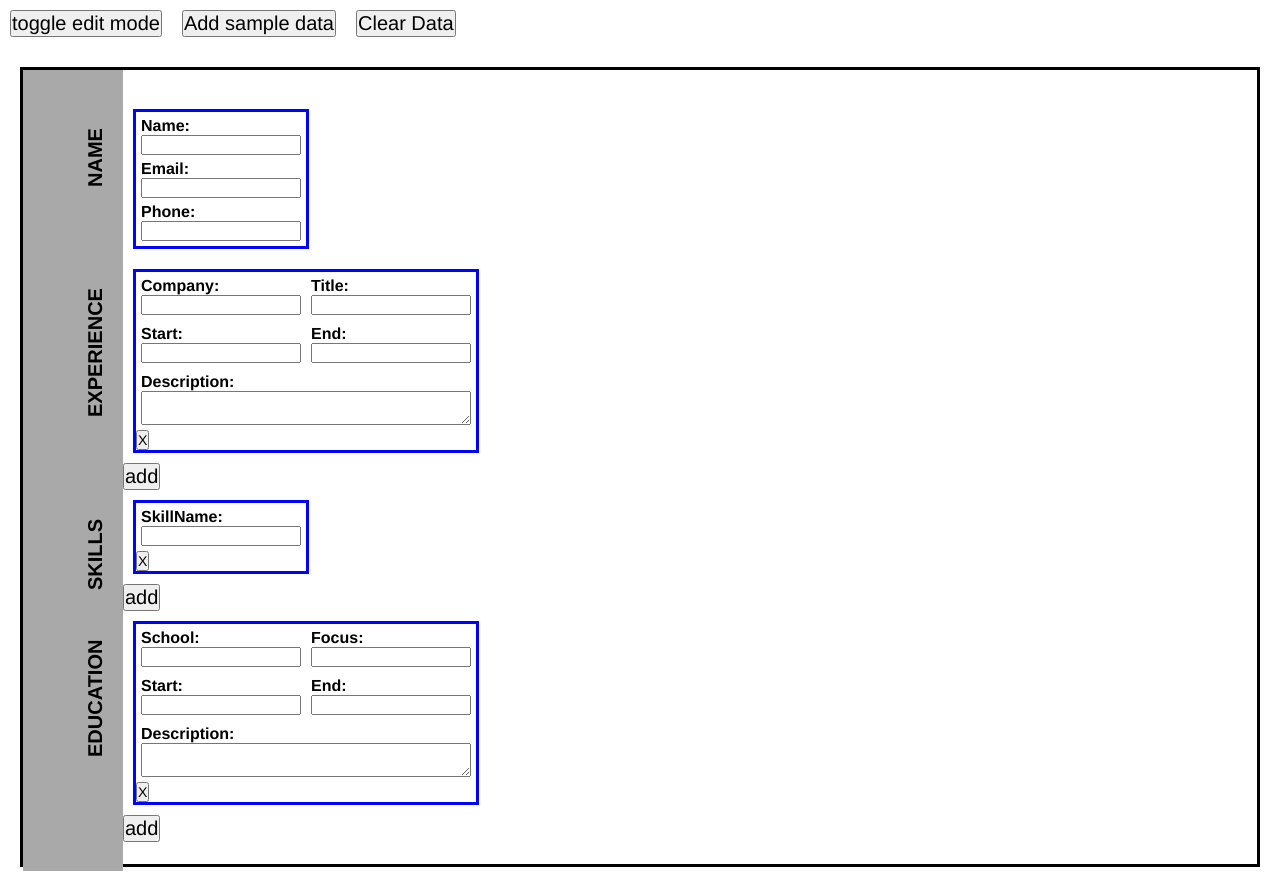
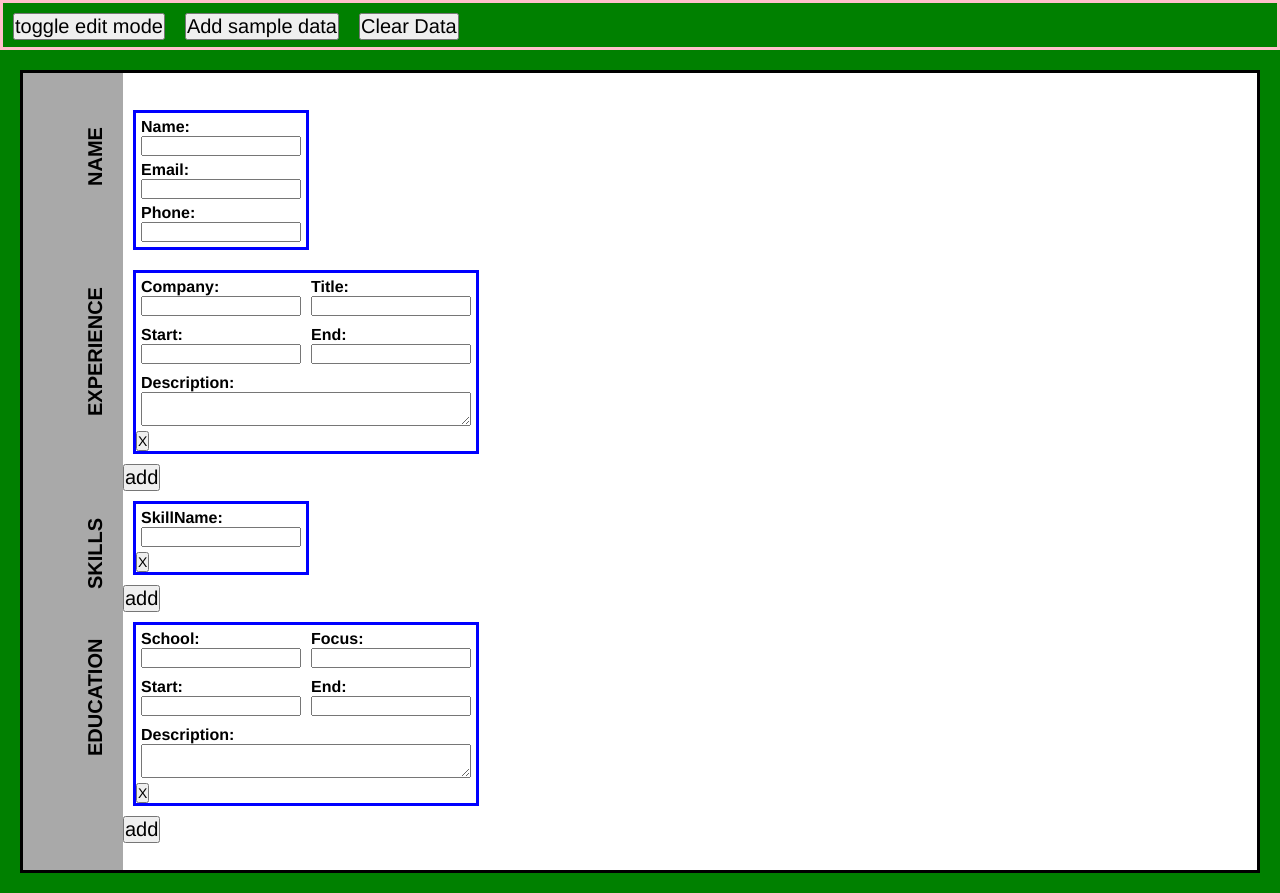
Before and after one commit to CutlerSheridan/cv-builder, a React (Create React App) app: page / in a window 1280 px wide. Before the commit the page ends 871 px from the top, so only its background shows below. Built offline with nearby package versions, Linux system fonts and the light colour scheme.

Commit message:
0.4.8 Get preview resizing working correctly

```diff
--- a/package.json
+++ b/package.json
@@ -1,6 +1,6 @@
 {
   "name": "cv-builder",
-  "version": "0.4.7",
+  "version": "0.4.8",
   "private": true,
   "dependencies": {
     "@testing-library/jest-dom": "^5.16.5",
--- a/src/App.css
+++ b/src/App.css
@@ -14,6 +14,7 @@ body {
   width: 100%;
   font-size: 2rem;
   font-family: Helvetica, sans-serif;
+  background: green;
   /* these force the print preview to display background colors */
   -webkit-print-color-adjust: exact;
   print-color-adjust: exact;
@@ -29,21 +30,29 @@ body {
     display: none;
   }
 }
+.cv-container {
+  min-height: 100vh;
+  display: grid;
+  grid-template: 5rem 1fr / 1fr;
+}
+.controls-container {
+  height: 5rem;
+  border: 3px solid pink;
+}
 .formControl {
   margin: 1rem;
 }
-.cv-container {
-  height: 100vh;
-}
 .cv {
   margin: 2rem;
-  height: 100%;
+  min-height: 100vh;
   display: flex;
   flex-direction: column;
+  background: white;
 }
 @media only screen {
   .cv {
     border: 3px solid black;
+    /* box-shadow: 0 0 1rem 0.5rem rgb(50, 50, 50, 0.2); */
   }
 }
 @media only print {
@@ -96,7 +105,13 @@ body {
 .item-container > label {
   text-transform: capitalize;
 }
-
+.filler-footer {
+  height: 100%;
+  display: flex;
+}
+.filler-footerContent {
+  height: 100%;
+}
 .hidden {
   display: none;
 }
--- a/src/App.js
+++ b/src/App.js
@@ -103,6 +103,33 @@ class App extends Component {
         end: 'August 21st, 2018',
         description:
           '- Did lots of important business tasks\n- Climbed the corporate ladder\n- Had 1,000 meetings a day',
+      },
+      {
+        id: uniqid(),
+        company: 'Smith, Smith, & Smith',
+        title: 'Boss of Everything',
+        start: 'Many years',
+        end: '',
+        description:
+          '- Made everyone 142x more money\n- Expanded the company to every city on Earth',
+      },
+      {
+        id: uniqid(),
+        company: 'Smith, Smith, & Smith',
+        title: 'Boss of Everything',
+        start: 'Many years',
+        end: '',
+        description:
+          '- Made everyone 142x more money\n- Expanded the company to every city on Earth',
+      },
+      {
+        id: uniqid(),
+        company: 'Smith, Smith, & Smith',
+        title: 'Boss of Everything',
+        start: 'Many years',
+        end: '',
+        description:
+          '- Made everyone 142x more money\n- Expanded the company to every city on Earth',
       },
       {
         id: uniqid(),
@@ -354,6 +381,7 @@ class App extends Component {
   };
   render() {
     return (
+      // <div className="cv-outerContainer">
       <div className="cv-container">
         <div className="controls-container">
           <button
@@ -380,7 +408,7 @@ class App extends Component {
         </div>
         <div className="cv">
           <div className="filler-header">
-            <Sidebar text=" "></Sidebar>
+            <Sidebar text=""></Sidebar>
             <div className="filler-headerContent"></div>
           </div>
           <Contact
@@ -413,9 +441,14 @@ class App extends Component {
             handleRemoveClick={this.removeItem}
             isObjEmpty={this.isObjEmpty}
           ></Education>
-          <Sidebar text=""></Sidebar>
+          <div className="filler-footer">
+            <Sidebar text=""></Sidebar>
+            <div className="filler-footerContent"></div>
+          </div>
+          {/* <Sidebar text=""></Sidebar> */}
         </div>
       </div>
+      // </div>
     );
   }
 }
--- a/src/components/Sidebar.js
+++ b/src/components/Sidebar.js
@@ -4,9 +4,7 @@ import { Component } from 'react';
 class Sidebar extends Component {
   render() {
     return (
-      <div
-        className={`sidebar ${this.props.text === '' ? 'sidebar-filler' : ''}`}
-      >
+      <div className={`sidebar`}>
         <h2 className="sidebar-header">{this.props.text.toUpperCase()}</h2>
       </div>
     );
--- a/src/styles/Sidebar.css
+++ b/src/styles/Sidebar.css
@@ -1,6 +1,6 @@
 .sidebar {
   padding-right: 1.6rem;
-  padding-top: 2.9rem;
+  padding-top: 2.7rem;
   width: 10rem;
   display: flex;
   justify-content: flex-end;
@@ -9,9 +9,6 @@
   /* border-right: 3px solid black; */
   /* border: 1px solid pink; */
 }
-.sidebar-filler {
-  height: 100%;
-}
 .sidebar-header {
   writing-mode: vertical-lr;
   transform: scale(-1);
```
Also changed, not shown: 1 other file (tests, documents, lock files or other folders).
